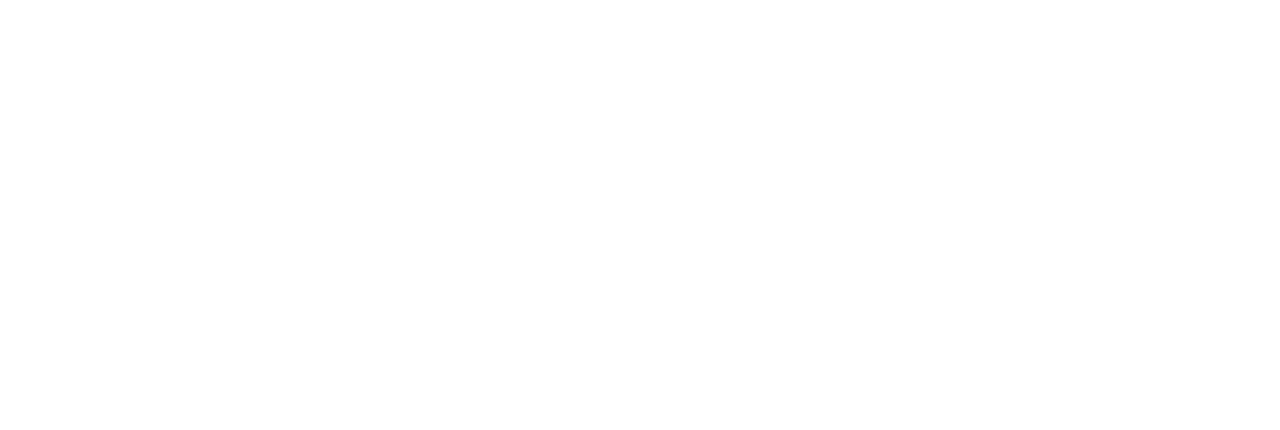
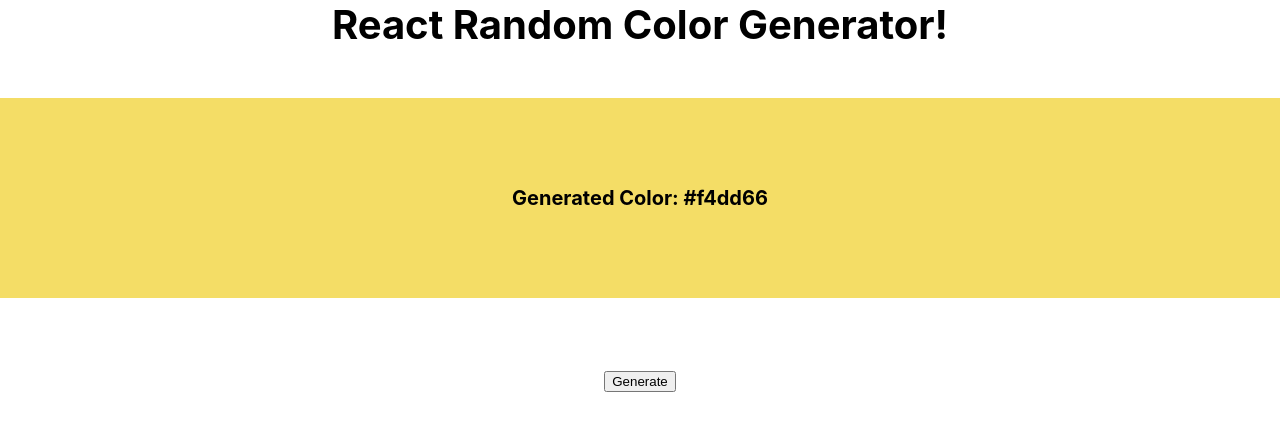
Before and after one commit to talalahn/react-random-color-generator, a React (Create React App) app: page / in a window 1280 px wide. Shown: the top 430 px of the page. Built offline with nearby package versions, Linux system fonts and the light colour scheme.

Commit message:
Add code to make random color generator work

```diff
--- a/package.json
+++ b/package.json
@@ -6,6 +6,8 @@
     "@testing-library/jest-dom": "^5.14.1",
     "@testing-library/react": "^13.0.0",
     "@testing-library/user-event": "^13.2.1",
+    "chalk": "^5.0.1",
+    "randomcolor": "^0.6.2",
     "react": "^18.1.0",
     "react-dom": "^18.1.0",
     "react-scripts": "5.0.1",
@@ -39,6 +41,7 @@
     "@babel/eslint-parser": "7.17.0",
     "@next/eslint-plugin-next": "12.1.6",
     "@types/node": "17.0.31",
+    "@types/randomcolor": "^0.5.6",
     "@types/react": "18.0.8",
     "@types/react-dom": "18.0.3",
     "@typescript-eslint/eslint-plugin": "5.22.0",
--- a/src/App.js
+++ b/src/App.js
@@ -1,7 +1,39 @@
 import './App.css';
+import randomColor from 'randomcolor';
+import { useState } from 'react';
 
 function App() {
-  return <div className="App" />;
+  const [color, setColor] = useState(randomColor);
+  return (
+    <div
+      className="App"
+      style={{
+        fontWeight: 'bold',
+        fontSize: '40px',
+      }}
+    >
+      React Random Color Generator!
+      <div>
+        <br />
+        <div
+          style={{
+            height: '200px',
+            backgroundColor: color,
+            color: 'black',
+            fontWeight: 'bold',
+            fontSize: '20px',
+            display: 'flex',
+            alignItems: 'center',
+            justifyContent: 'center',
+          }}
+        >
+          Generated Color: {color}
+        </div>
+        <br />
+        <button onClick={() => setColor(randomColor())}>Generate</button>
+      </div>
+    </div>
+  );
 }
 
 export default App;
```
Also changed, not shown: 2 other files (tests, documents, lock files or other folders).
